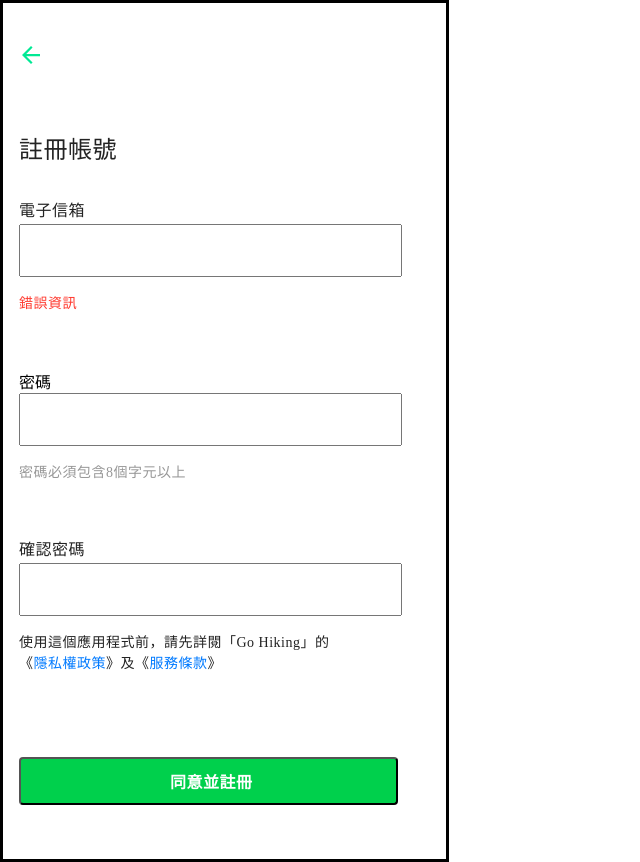
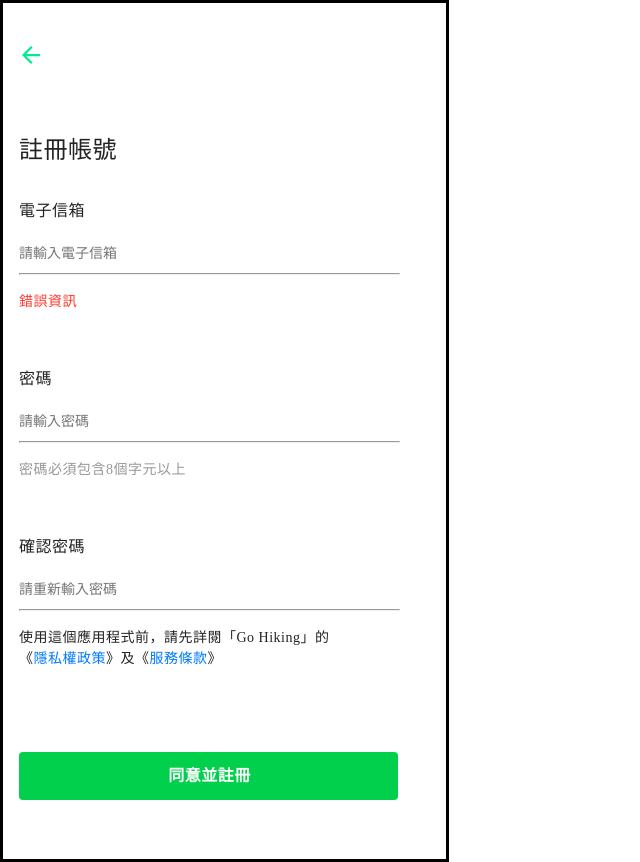
Before and after one commit to watersphere1999/hiking-frontend, a React (Create React App) app: page / in a window 1280 px wide. Shown: the whole page, without its empty margins (0-640 px from the left). Built offline with nearby package versions, Linux system fonts and the light colour scheme.

Commit message:
update components

```diff
--- a/public/register0.html
+++ /dev/null
@@ -1,190 +0,0 @@
-<!DOCTYPE html>
-<html lang="en">
-<head>
-    <meta charset="UTF-8">
-    <meta name="viewport" content="width=device-width, initial-scale=1.0">
-    <title>0.0</title>
-    <style>
-        * {
-            margin: 0;
-            padding: 0;
-        }
-
-        .body {
-            width: 411px;
-            height: 768px;
-            padding: 40px 16px 48px;
-            background-color: #ffffff;
-            border-style: solid;
-        }
-        .MaterialIcons-blackArrow-back {
-            width: 24px;
-            height: 24px;
-            margin: 0 355px 61px 0;
-            object-fit: contain;
-        }
-        .title {
-            width: 98px;
-            height: 36px;
-            /* margin: 61px 281px 31px 0; */
-            margin: 0 281px 31px 0;
-            font-family: NotoSansCJKtc;
-            font-size: 24px;
-            font-weight: 500;
-            font-stretch: normal;
-            font-style: normal;
-            line-height: 1.5;
-            letter-spacing: 0.5px;
-            color: #232323;
-        }
-        .background{
-            width: 379px;
-            height: 40px;
-            margin: 1px 0 0;
-            padding: 9px 0 0;
-        }
-        .email-label{
-            width: 66px;
-            height: 24px;
-            margin: 0 313px 1px 0;
-            font-family: NotoSansCJKtc;
-            font-size: 16px;
-            font-weight: 500;
-            font-stretch: normal;
-            font-style: normal;
-            line-height: 1.5;
-            letter-spacing: 0.5px;
-            color: #232323;
-        }
-        .error-info {
-            width: 58px;
-            height: 21px;
-            margin: 16px 321px 55px 0;
-            font-family: NotoSansCJKtc;
-            font-size: 14px;
-            font-weight: normal;
-            font-stretch: normal;
-            font-style: normal;
-            line-height: 1.5;
-            letter-spacing: 0.5px;
-            color: #ff3b30;
-        }
-        .password {
-            width: 33px;
-            height: 24px;
-            margin: 55px 346px 57px 0;
-            font-family: NotoSansCJKtc;
-            font-size: 16px;
-            font-weight: 500;
-            font-stretch: normal;
-            font-style: normal;
-            line-height: 1.5;
-            letter-spacing: 0.5px;
-            color: #232323;
-        }
-        .p-background{
-            width: 379px;
-            height: 40px;
-            padding: 9px 0 0;
-        }
-        .password-info {
-            /* width: 168px;  */
-            width: 169px;
-            height: 21px;
-            margin: 16px 211px 55px 0;
-            font-family: NotoSansCJKtc;
-            font-size: 14px;
-            font-weight: normal;
-            font-stretch: normal;
-            font-style: normal;
-            line-height: 1.5;
-            letter-spacing: 0.5px;
-            color: #979797;
-        }
-
-        .check-label {
-            width: 66px;
-            height: 24px;
-            margin: 0 313px 1px 0;
-            font-family: NotoSansCJKtc;
-            font-size: 16px;
-            font-weight: 500;
-            font-stretch: normal;
-            font-style: normal;
-            line-height: 1.5;
-            letter-spacing: 0.5px;
-            color: #232323;
-        }
-
-        .ck-background {
-            width: 379px;
-            height: 40px;
-            margin: 1px 0 0;
-            padding: 9px 0 0;
-        }
-
-        .privacy-info {
-            width: 379px;
-            height: 45px;
-            margin: 16px 0 40px;
-            font-family: NotoSansCJKtc;
-            font-size: 14px;
-            font-weight: normal;
-            font-stretch: normal;
-            font-style: normal;
-            line-height: 1.5;
-            letter-spacing: 0.5px;
-            color: #232323;
-        }
-
-        .privacy-info .text-style-1 {
-            color: #007aff;
-        }
-
-        .Rectangle {
-            width: 379px;
-            height: 48px;
-            margin: 40px 0 0;
-            padding: 12px 147px 12px 149px;
-            border-radius: 4px;
-            background-color: #00d04c;
-
-            font-family: NotoSansCJKtc;
-            font-size: 16px;
-            font-weight: bold;
-            font-stretch: normal;
-            font-style: normal;
-            line-height: 1.5;
-            letter-spacing: 0.5px;
-            text-align: center;
-            color: #ffffff;
-        }
-    </style>
-</head>
-<body>
-    <div class="body" >
-        <img src="../src/material-icons-black-arrow-back.svg"
-            class="MaterialIcons-blackArrow-back">
-        <p class="title">註冊帳號</p>
-        <form>
-            <label class="email-label" for="email">電子信箱</label><br>
-            <input class="background" type="text" id="email" name="email"><br>
-        </form>
-        <p class="error-info">錯誤資訊</p>
-        <form>
-            <label class="password-label" for="password">密碼</label><br>
-            <input class="p-background" type="text" id="password" name="password"><br>
-        </form>
-        <p class="password-info">密碼必須包含8個字元以上</p>
-        <form>
-            <label class="check-label" for="check">確認密碼</label><br>
-            <input class="ck-background" type="text" id="check" name="check"><br>
-        </form>
-        <p class="privacy-info">使用這個應用程式前，請先詳閱「Go Hiking」的<br>
-            《<span class="text-style-1">隱私權政策</span>》及《<span class="text-style-1">服務條款</span>》
-        </p>
-        <input class="Rectangle" type="button" value="同意並註冊">
-    </div>
-
-</body>
-</html>
--- a/src/App.css
+++ b/src/App.css
@@ -14,10 +14,29 @@
 .title {
   width: 98px;
   height: 36px;
-  /* margin: 61px 281px 31px 0; */
   margin: 0 281px 31px 0;
   font-family: NotoSansCJKtc;
   font-size: 24px;
+  font-weight: 500;
+  font-stretch: normal;
+  font-style: normal;
+  line-height: 1.5;
+  letter-spacing: 0.5px;
+  color: #232323;
+}
+
+.divider {
+  width: 379px;
+  margin: 0 0 0 0;
+  background-color: rgba(0, 0, 0, 0.12);
+}
+
+.form-label{
+  width: 66px;
+  height: 24px;
+  margin: 0 313px 1px 0;
+  font-family: NotoSansCJKtc;
+  font-size: 16px;
   font-weight: 500;
   font-stretch: normal;
   font-style: normal;
@@ -30,19 +49,8 @@
   height: 40px;
   margin: 1px 0 0;
   padding: 9px 0 0;
-}
-.email-label{
-  width: 66px;
-  height: 24px;
-  margin: 0 313px 1px 0;
-  font-family: NotoSansCJKtc;
-  font-size: 16px;
-  font-weight: 500;
-  font-stretch: normal;
-  font-style: normal;
-  line-height: 1.5;
-  letter-spacing: 0.5px;
-  color: #232323;
+  font-size: 14px;
+  border: none;
 }
 .error-info {
   width: 58px;
@@ -57,26 +65,7 @@
   letter-spacing: 0.5px;
   color: #ff3b30;
 }
-.password {
-  width: 33px;
-  height: 24px;
-  margin: 55px 346px 57px 0;
-  font-family: NotoSansCJKtc;
-  font-size: 16px;
-  font-weight: 500;
-  font-stretch: normal;
-  font-style: normal;
-  line-height: 1.5;
-  letter-spacing: 0.5px;
-  color: #232323;
-}
-.p-background{
-  width: 379px;
-  height: 40px;
-  padding: 9px 0 0;
-}
 .password-info {
-  /* width: 168px;  */
   width: 169px;
   height: 21px;
   margin: 16px 211px 55px 0;
@@ -88,27 +77,6 @@
   line-height: 1.5;
   letter-spacing: 0.5px;
   color: #979797;
-}
-
-.check-label {
-  width: 66px;
-  height: 24px;
-  margin: 0 313px 1px 0;
-  font-family: NotoSansCJKtc;
-  font-size: 16px;
-  font-weight: 500;
-  font-stretch: normal;
-  font-style: normal;
-  line-height: 1.5;
-  letter-spacing: 0.5px;
-  color: #232323;
-}
-
-.ck-background {
-  width: 379px;
-  height: 40px;
-  margin: 1px 0 0;
-  padding: 9px 0 0;
 }
 
 .privacy-info {
@@ -136,6 +104,7 @@
   padding: 12px 147px 12px 149px;
   border-radius: 4px;
   background-color: #00d04c;
+  border: none;
 
   font-family: NotoSansCJKtc;
   font-size: 16px;
--- a/src/App.js
+++ b/src/App.js
@@ -1,24 +1,26 @@
+import React from 'react';
 import arrow from './material-icons-black-arrow-back.svg';
 import './App.css';
-import EmailInput from './components/EmailInput';
-import PasswordInput from './components/PasswordInput';
-import CheckPassword from './components/CheckPassword';
 import ButtonSubmit from './components/ButtonSubmit';
+import FormInputLabel from './components/FormInputLabel';
 
 function App() {
   return (
     <div className="container">
-      <img src={arrow} className="MaterialIcons-blackArrow-back" />
+      <img src={arrow} alt="arrow" className="MaterialIcons-blackArrow-back" />
       <div className="title">註冊帳號</div>
-      <EmailInput />
+      <FormInputLabel label={'電子信箱'} placeholder={'請輸入電子信箱'} id={'email'} />
+      <hr className="divider"></hr>
       <div className="error-info">錯誤資訊</div>
-      <PasswordInput />
+      <FormInputLabel label={'密碼'} placeholder={'請輸入密碼'} id={'password'} />
+      <hr className="divider"></hr>
       <div className="password-info">密碼必須包含8個字元以上</div>
-      <CheckPassword />
+      <FormInputLabel label={'確認密碼'} placeholder={'請重新輸入密碼'} id={'check-password'} />
+      <hr className="divider"></hr>
       <div className="privacy-info">使用這個應用程式前，請先詳閱「Go Hiking」的<br />
         《<span className="text-style-1">隱私權政策</span>》及《<span className="text-style-1">服務條款</span>》
       </div>
-      <ButtonSubmit />
+      <ButtonSubmit description={'同意並註冊'} />
     </div>
   );
 }
--- a/src/components/ButtonSubmit.js
+++ b/src/components/ButtonSubmit.js
@@ -1,8 +1,11 @@
 import React from 'react';
 
-const ButtonSubmit = () => (
-    <input className="Rectangle" type="button" defaultValue="同意並註冊" />
-);
+const ButtonSubmit = ({ description }) => {
+
+    return (
+        <input className="Rectangle" type="button" defaultValue={description} />
+    );
+};
 
 
 export default ButtonSubmit;
--- a/src/components/CheckPassword.js
+++ /dev/null
@@ -1,11 +0,0 @@
-import React from 'react';
-
-const CheckPassword = () => (
-    <form>
-        <label className="check-label" htmlFor="check">確認密碼</label><br />
-        <input className="ck-background" type="text" id="check" name="check" /><br />
-    </form>
-);
-
-
-export default CheckPassword;
--- a/src/components/EmailInput.js
+++ /dev/null
@@ -1,11 +0,0 @@
-import React from 'react';
-
-const EmailInput = () => (
-    <form>
-        <label className="email-label" htmlFor="email">電子信箱</label><br />
-        <input className="background" type="text" id="email" name="email" /><br />
-    </form>
-);
-
-
-export default EmailInput;
--- /dev/null
+++ b/src/components/FormInputLabel.js
@@ -0,0 +1,12 @@
+import React from 'react';
+
+const FormInputLabel = ({ label, placeholder, id }) => {
+    return (
+        <form>
+            <label className="form-label" htmlFor={id}>{label}</label><br />
+            <input className="background" type="text" id={id} name={id} placeholder={placeholder}/><br />
+        </form>
+    );
+};
+
+export default FormInputLabel;
--- a/src/components/PasswordInput.js
+++ /dev/null
@@ -1,11 +0,0 @@
-import React from 'react';
-
-const PasswordInput = () => (
-    <form>
-        <label className="password-label" htmlFor="password">密碼</label><br />
-        <input className="p-background" type="text" id="password" name="password" /><br />
-    </form>
-);
-
-
-export default PasswordInput;
```
Also changed, not shown: 1 other file (tests, documents, lock files or other folders).
